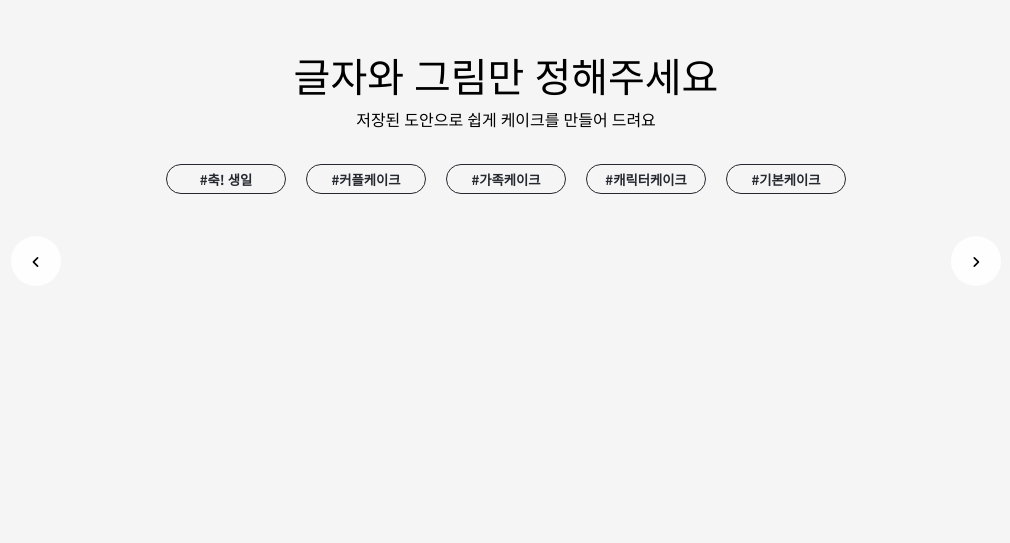
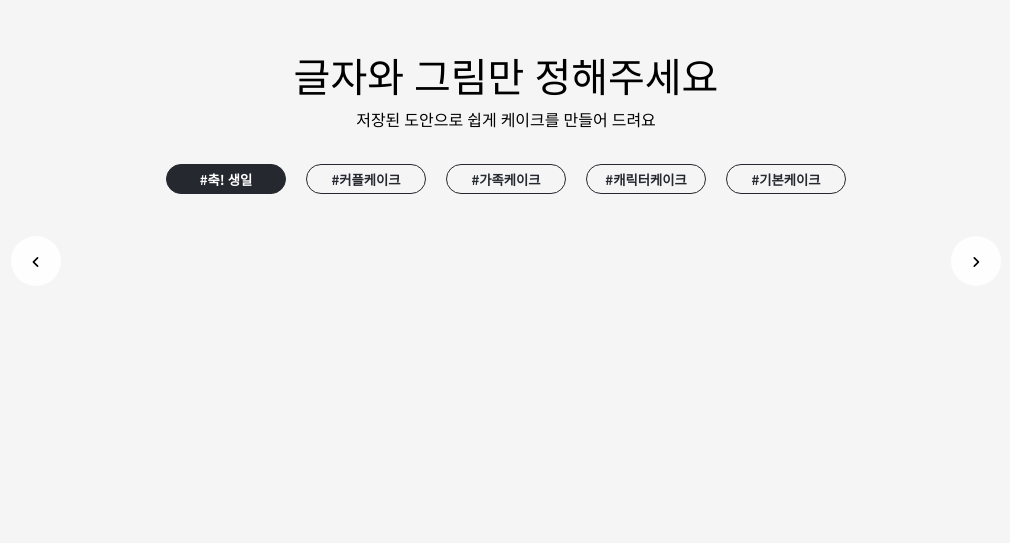
Before and after one commit to Kenny-KH/cakewalk_backend, a Django app: page / in a window 1280 px wide. Shown: the part 781-1324 px from the top of the page, without its empty margins (134-1144 px from the left). Run offline with Django 4.2, Linux system fonts and the light colour scheme; the visitor is signed in with stand-in values (Sample User, id 1); data that the repository does not hold is empty; some libraries are stand-ins or nearby versions; some web fonts are replaced.

Commit message:
필터기능 추가

```diff
--- a/cakewalk/templates/index.html
+++ b/cakewalk/templates/index.html
@@ -13,6 +13,7 @@
 ></script>
 <script src="{% static 'js/index.js' %}" defer></script>
 {% endblock %} {% block content %}
+
 <div class="top-container">
   <div class="top-wrap">
     <div class="title-wrap">
@@ -69,8 +70,8 @@
 
   <ul class="tag-wrap">
 
-    <li class="tag tag-check">
-      <button class="tag-btn tag-color" value="1">#축! 생일</button>
+    <li class="tag ">
+      <button class="tag-btn" value="1">#축! 생일</button>
 
     </li>
     <li class="tag"><button class="tag-btn" value="2">#커플케이크</button></li>
@@ -82,14 +83,10 @@
 <script>
   let codebuttons = document.querySelectorAll(".tag-btn")
   for(let button of codebuttons){
-    for(let b of codebuttons){
-      b.parentNode.classList.remove("tag-check");
-      b.classList.remove("tag-color");
-    }
 
     if (button.value === "{{code}}"){
-      button.parentNode.classList.add(" tag-check");
-      button.classList.add(" tag-color");
+      button.parentNode.classList.add("tag-check");
+      button.classList.add("tag-color");
       console.log("선택");
     }
   }
```
